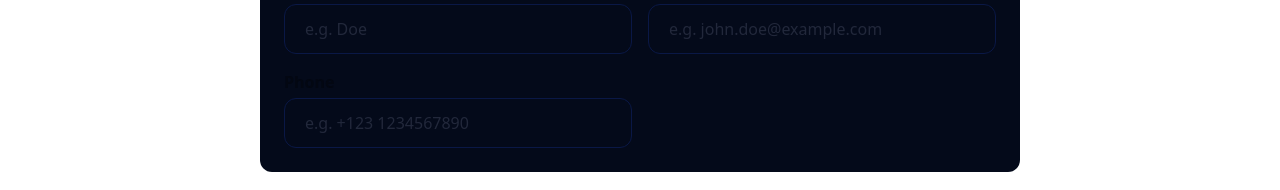
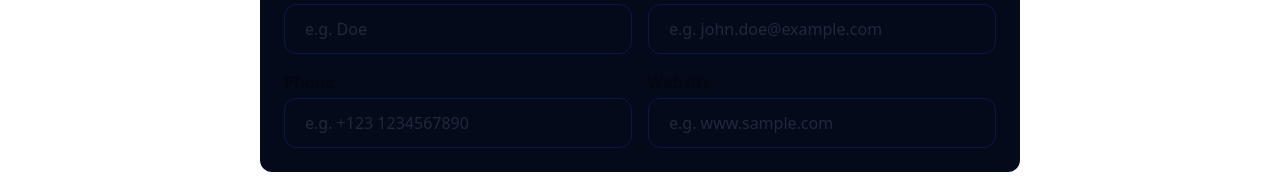
Before and after one commit to HarikrishnanYPR1707/EcliptiQ, a React (Vite) app: page /information in a window 1280 px wide. Shown: the part 610-800 px from the top of the page. Built offline with nearby package versions, Linux system fonts and the light colour scheme; no server answers; a web font is replaced by a local one.

Commit message:
Added Changes

```diff
--- a/src/pages/Information1.jsx
+++ b/src/pages/Information1.jsx
@@ -11,6 +11,7 @@ const Information1 = () => {
       lastName: "",
       email: "",
       phone: "",
+      website: "",
     },
     professionalSummary: "",
     education: {
@@ -69,7 +70,7 @@ const Information1 = () => {
   console.log(userResumeData);
   // ---------------------------
 
-  localStorage.setItem("userResumeData", JSON.stringify(userResumeData));
+  // localStorage.setItem("userResumeData", JSON.stringify(userResumeData));
 
   return (
     <div className="flex flex-col items-center justify-center border-white pb-5">
@@ -188,6 +189,25 @@ const Information1 = () => {
                     personalDetails: {
                       ...prev.personalDetails,
                       phone: e.target.value,
+                    },
+                  }))
+                }
+              />
+            </div>
+            <div className="flex w-full flex-col items-start justify-center gap-1">
+              <label className="font-bold" htmlFor="">
+                Website
+              </label>
+              <input
+                type="number"
+                placeholder="e.g. www.sample.com"
+                className="w-full rounded-xl border border-[#0a1846] bg-[#040a1a] py-3 pl-5 text-white placeholder:text-[#22283b] focus:border-none focus:outline focus:outline-purple-500"
+                onChange={(e) =>
+                  setUserResumeData((prev) => ({
+                    ...prev,
+                    personalDetails: {
+                      ...prev.personalDetails,
+                      website: e.target.value,
                     },
                   }))
                 }
```
